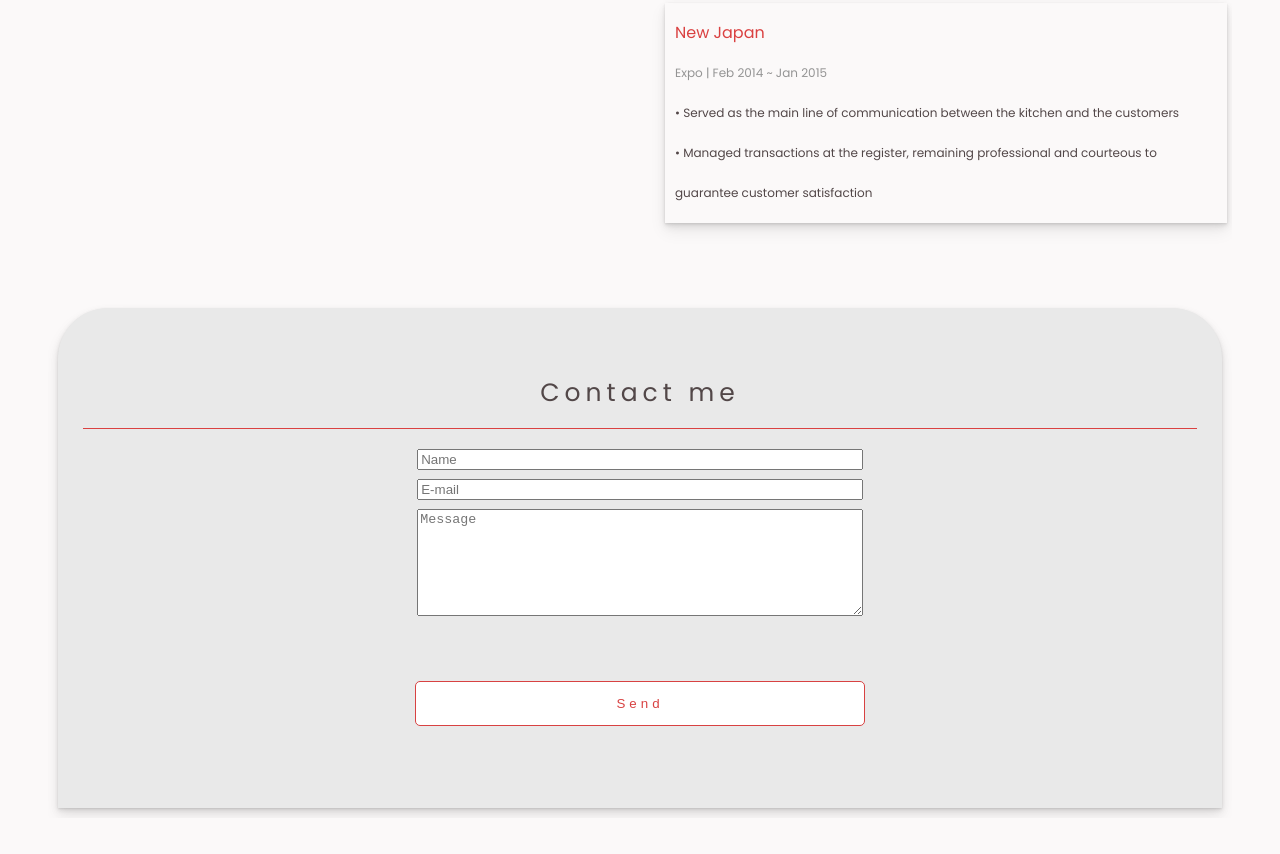
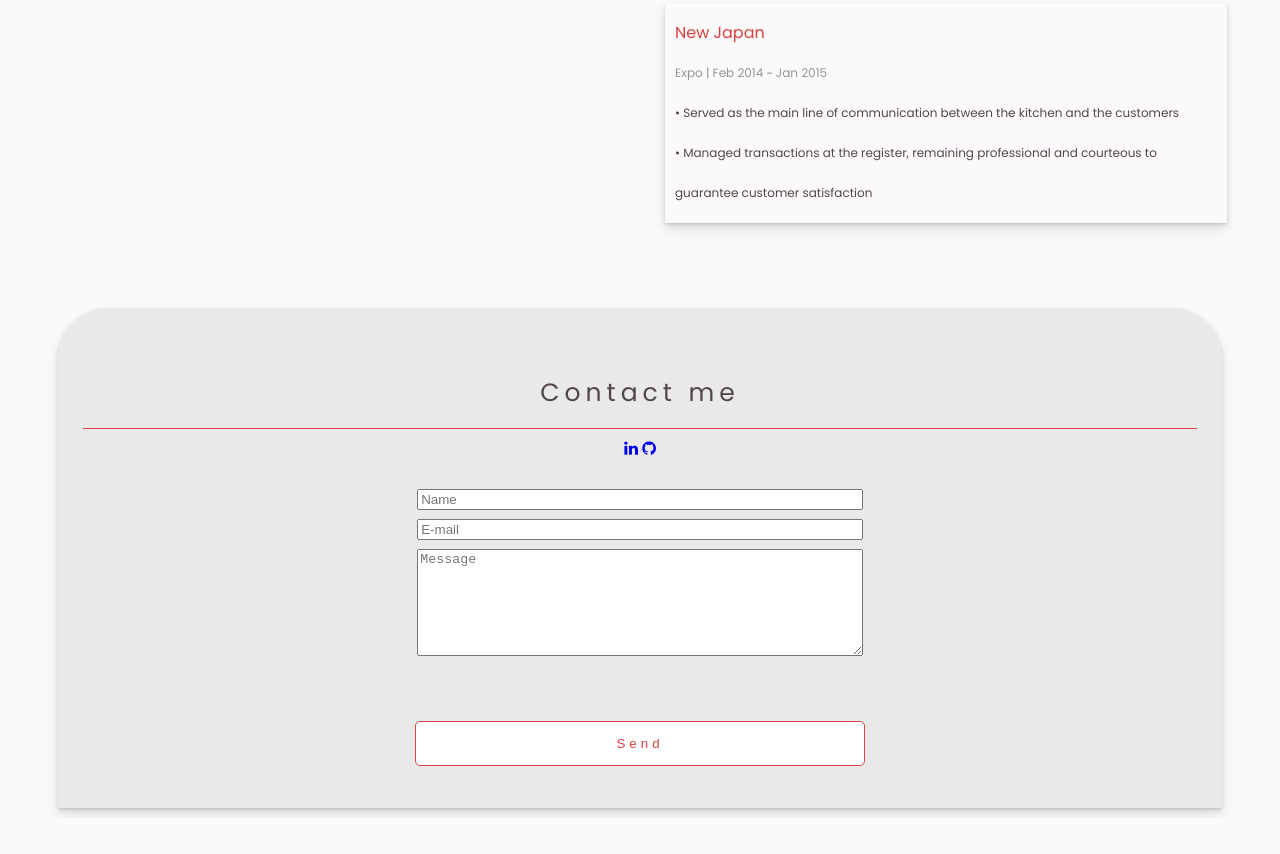
Before and after one commit to kevinkwan1997/kevin-kwan, a plain HTML site: page index.html in a window 1280 px wide. Shown: the part 4075-4929 px from the top of the page. Drawn offline with nearby package versions, Linux system fonts and the light colour scheme.

Commit message:
Added social media links to footer

```diff
--- a/css/style.css
+++ b/css/style.css
@@ -760,6 +760,13 @@ li {
   height: 500px;
 }
 
+.socials {
+  width: 100%;
+  display: flex;
+  justify-content: center;
+}
+
+
 
 
 /* Ipad */
--- a/index.html
+++ b/index.html
@@ -5,6 +5,7 @@
         <meta name="viewport" content="width=device-width, initial-scale=1.0", shrink-to-fit="no">
         <link rel="stylesheet" href="https://unpkg.com/aos@next/dist/aos.css" />
         <link href="https://fonts.googleapis.com/css2?family=Quicksand:wght@300&display=swap" rel="stylesheet">
+        <link rel="stylesheet" href="https://cdnjs.cloudflare.com/ajax/libs/font-awesome/4.7.0/css/font-awesome.min.css">
     <title>Portfolio Personal Complete</title>
     <link rel="stylesheet" href="css/style.css">
     </head>
@@ -385,6 +386,12 @@
         <!--===== FOOTER =====-->
         <footer class="footer">
           <h1 class="header foot-header">Contact me</h1>
+          <div class="socials">
+            <div class="icons">
+              <a href="https://www.linkedin.com/in/kevinkwan2/" class="fa fa-linkedin"></a>
+              <a href="https://github.com/kevinkwan1997" class="fa fa-github"></a>
+            </div>
+          </div>
           <div class="container-form">
 
             <form action=https://formspree.io/f/mayavazz method="POST" id="contact-form">
```
